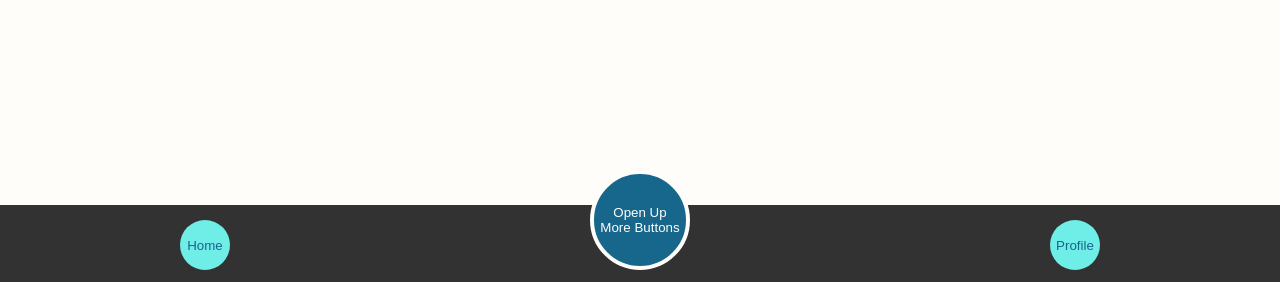
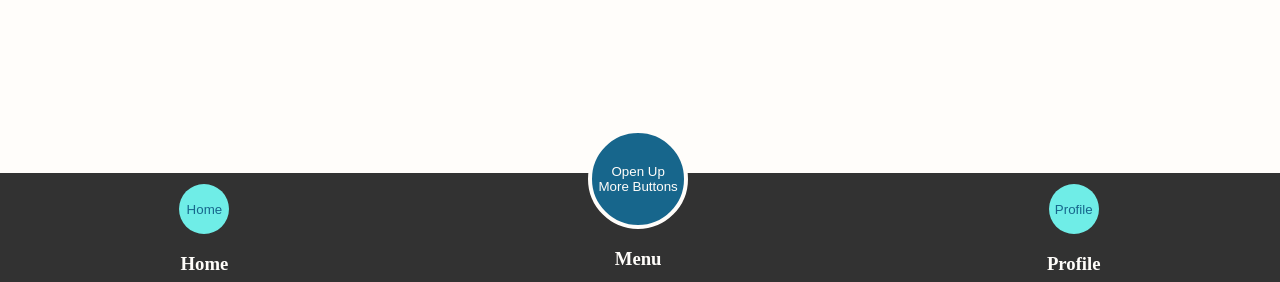
Before and after one commit to marlowereyes/Tranquillity-Cranes, a Next.js app: page /liveChat in a window 1280 px wide. Shown: the part 515-797 px from the top of the page. Built offline with nearby package versions, Linux system fonts and the light colour scheme; no server answers.

Commit message:
Navigation Bar Updated

```diff
--- a/components/NavBar/NavBar.module.css
+++ b/components/NavBar/NavBar.module.css
@@ -4,15 +4,20 @@
     justify-content: space-between;
     justify-content: space-around;
     align-items: center;
-    height:5rem;
+    text-align: center;
+    height:7rem;
     width:100vw;
     background-color: var(--background-color-2);
     position: fixed;
     bottom: 0;
 }
 
+.innerContainer>h3{
+    color:var(--background-color);
+}
+
 .radialMenu{
-    margin-top: -150px;
+    margin-top: -140px;
 }
 
 .link>button{
@@ -22,6 +27,7 @@
     width: 50px;
     height: 50px;
     border-radius: 50%;
+    margin-top: 20px;
 }
 
 .link:visited {
--- a/components/NavBar/index.js
+++ b/components/NavBar/index.js
@@ -7,9 +7,18 @@ export default function NavBar(){
     return(
         <>
             <div className={styles.outerContainer}>
+                <div className={styles.innerContainer}>
                 <Link className={styles.link} href="/"><button>Home</button></Link>
+                <h3>Home</h3>
+                </div>
+                <div className={styles.innerContainer}>
                 <div className={styles.radialMenu}><RadialMenu/></div>
+                <h3>Menu</h3>
+                </div>
+                <div className={styles.innerContainer}>
                 <Link className={styles.link} href="/profile"><button>Profile</button></Link>
+                <h3>Profile</h3>
+                </div>
             </div>
         </>
     )
--- a/components/RadialMenu/RadialMenu.module.css
+++ b/components/RadialMenu/RadialMenu.module.css
@@ -50,14 +50,10 @@
     animation: moveButtonThree 0.15s linear;
     animation-fill-mode: forwards;
   }
-  .subButtons>.link:nth-of-type(4){
-    animation: moveButtonFour 0.15s linear;
-    animation-fill-mode: forwards;
-  }
 
   .subBtn {
-    width: 50px;
-    height: 50px;
+    width: 70px;
+    height: 70px;
     background-color: var(--foreground-color);
     color: var(--background-color);
     border: none;
@@ -75,7 +71,7 @@
       transform: translateY(0px);
     }
     100% {
-      transform: translateY(-30px) translateX(-70px);
+      transform: translateY(-50px) translateX(-80px);
     }
   }
 
@@ -84,7 +80,7 @@
       transform: translateY(0px);
     }
     100% {
-      transform: translateY(-70px) translateX(-15px);
+      transform: translateY(-90px) translateX(4px);
     }
   }
 
@@ -93,15 +89,6 @@
       transform: translateY(0px);
     }
     100% {
-      transform: translateY(-70px) translateX(50px);
+      transform: translateY(-50px) translateX(90px);
     }
   }
-
-  @keyframes moveButtonFour {
-    0% {
-      transform: translateY(0px);
-    }
-    100% {
-      transform: translateY(-30px) translateX(100px);
-    }
-  }
--- a/components/RadialMenu/index.js
+++ b/components/RadialMenu/index.js
@@ -20,7 +20,6 @@ export default function RadialMenu() {
       {showSubButtons && (
         <div className={styles.subButtons}>
           <Link className={styles.link} href="/liveChat"><button className={styles.subBtn}>Chat</button></Link>
-          <Link className={styles.link} href="/about"><button className={styles.subBtn}>About</button></Link>
           <Link className={styles.link} href="/sleep"><button className={styles.subBtn}>Sleep</button></Link>
           <Link className={styles.link} href="/activities"><button className={styles.subBtn}>Activities</button></Link>
         </div>
--- a/pages/liveChat.js
+++ b/pages/liveChat.js
@@ -32,14 +32,14 @@ export default function Chat() {
         username,
         message,
       };
-      const resp = await fetch("/api/chat", {
-        method: "POST",
+      const resp = await fetch("/api/chat", {   // Send a POST request to the server-side endpoint "/api/chat"
+        method: "POST", //POST request are data sent to the server that don't remain in the browser history
         headers: {
           "Content-Type": "application/json",
         },
-        body: JSON.stringify(newMessage),
+        body: JSON.stringify(newMessage),  // Convert the newMessage object to a JSON string and include it in the request body
       });
-      if (resp.ok) setMessage("");
+      if (resp.ok) setMessage("");     // Check if the response is successful  // If successful, clear the message variable (empty the input field)
     }
   };
 
```
